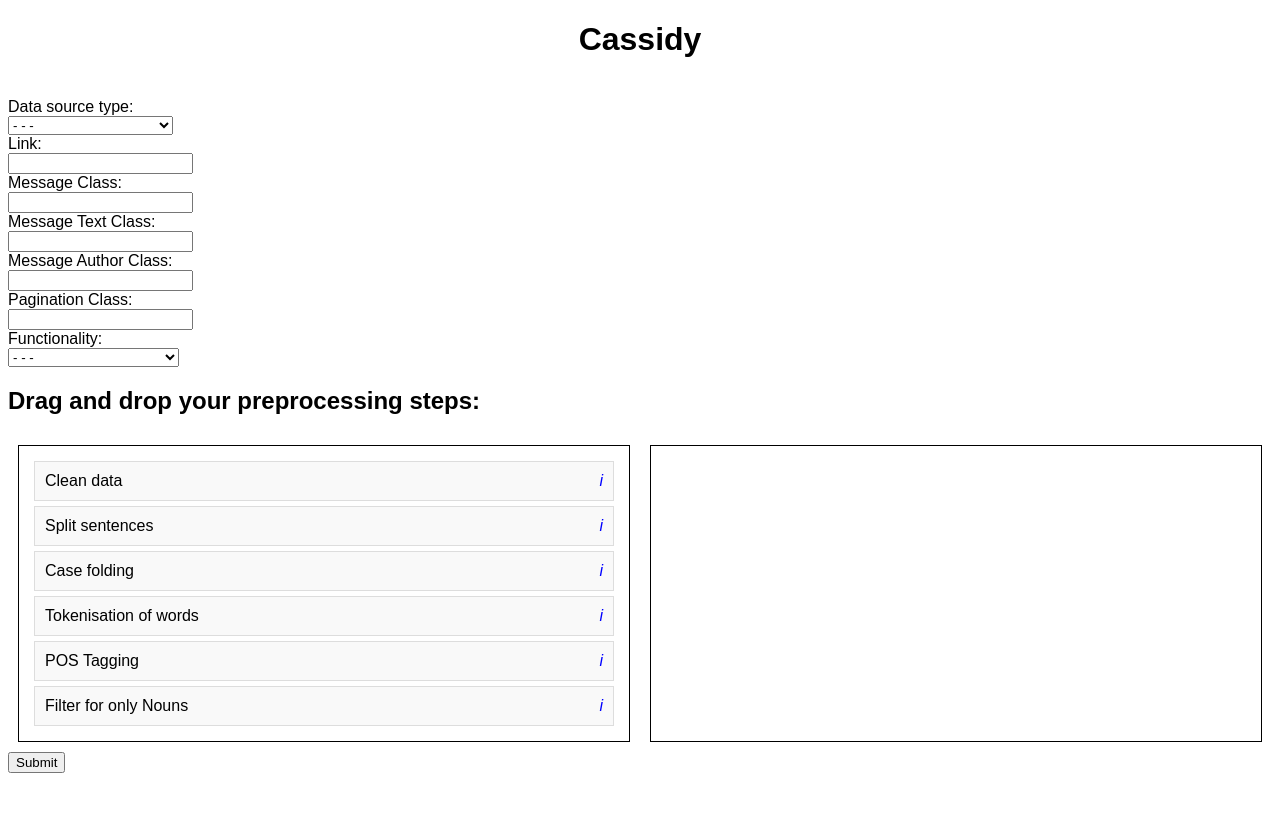
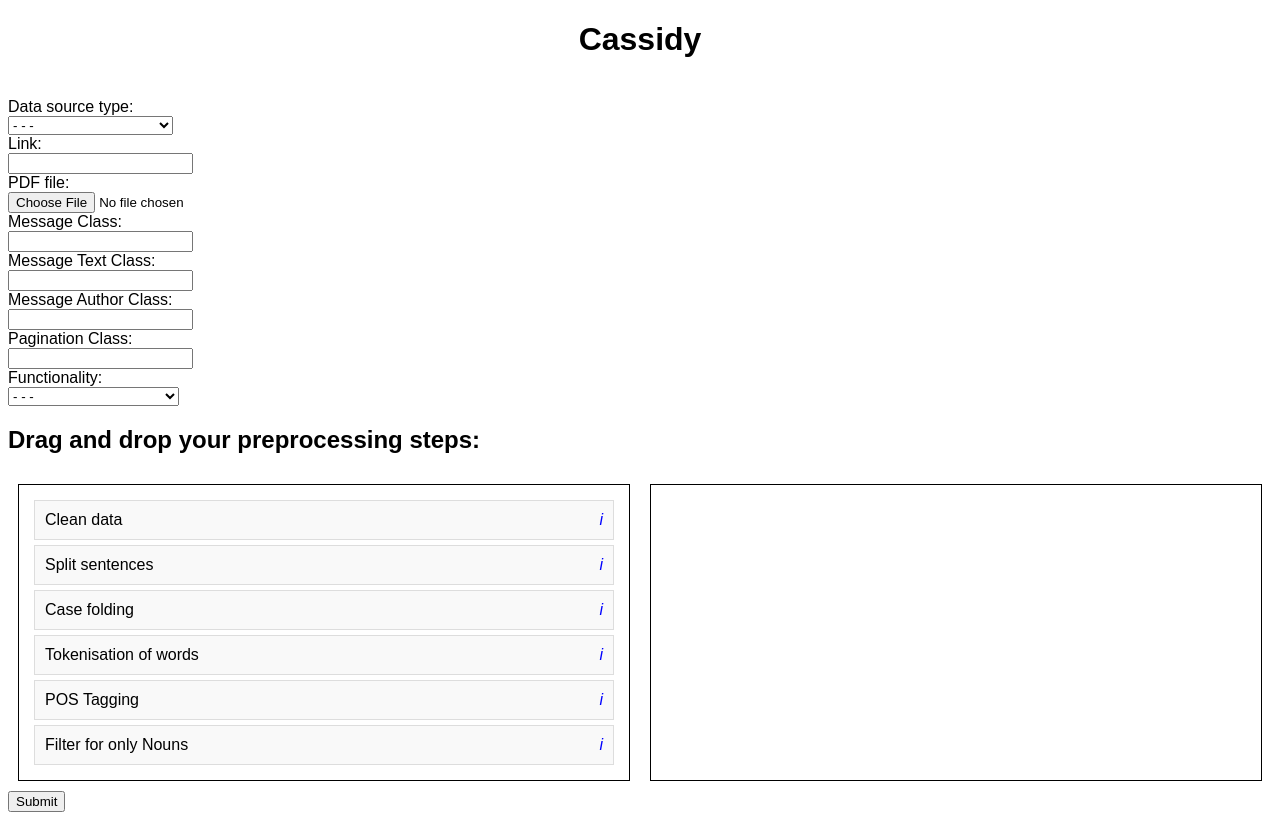
Before and after one commit to Astronoudke/Cassidy, a Flask app: page / in a window 1280 px wide. Before the commit the page ends 773 px from the top, so only its background shows below. Run offline with Flask 3, Linux system fonts and the light colour scheme; some libraries are stand-ins or nearby versions.

Commit message:
Allows uploading a local scientific article in PDF-format.

```diff
--- a/application/F_UserInterface/ApplicationManager/application_manager.py
+++ b/application/F_UserInterface/ApplicationManager/application_manager.py
@@ -42,7 +42,6 @@ class ScientificLiteratureAnalyzer:
 
             new_dict[header] = summary
 
-        print(new_dict)
 
         return new_dict
 
@@ -65,8 +64,6 @@ class ScientificLiteratureAnalyzer:
         relation_extractor = RelationExtractor(new_text)
         relations = relation_extractor.extract('co_occurrence')
 
-        print(relations)
-
         return relations
 
     def sentiment_analysis(self, preprocessing_steps=[]):
@@ -82,8 +79,6 @@ class ScientificLiteratureAnalyzer:
         for header, text in preprocessed_data.items():
             sa = SentimentAnalyzer(text)
             new_dict[header] = sa.analyze('textblob_analysis')
-
-        print(new_dict)
 
         return new_dict
 
--- a/application/F_UserInterface/main.py
+++ b/application/F_UserInterface/main.py
@@ -1,5 +1,7 @@
 from flask import Flask, request, redirect, render_template, url_for, session
 import threading
+import os
+import time
 
 import sys
 sys.path.append('C:\\Users\\noudy\\PycharmProjects\\Cassidy\\application')
@@ -7,6 +9,7 @@ sys.path.append('C:\\Users\\noudy\\PycharmProjects\\Cassidy\\application')
 from F_UserInterface.ApplicationManager.application_manager import ScientificLiteratureAnalyzer, ForumAnalyzer
 
 app = Flask(__name__)
+app.config['UPLOAD_FOLDER'] = os.path.join(os.path.dirname(os.path.realpath(__file__)), 'uploaded_files')
 app.secret_key = 'your_secret_key_here'  # Change to your actual secret key
 
 @app.route('/', methods=['GET', 'POST'])
@@ -17,9 +20,23 @@ def home():
         'relation_extractor': ['clean_data', 'case_folding', 'split_sentences', 'tokenize', 'pos_tagging', 'filter_pos_tagged'],
         # Add more mappings as necessary
     }
+
     if request.method == 'POST':
         session['source_type'] = request.form.get('source_type')
-        session['link'] = request.form.get('link')
+
+        if 'pdf_file' in request.files and session['source_type'] == 'Scientific article':
+            pdf_file = request.files['pdf_file']
+            # Add a timestamp to the filename
+            filename = str(time.time()) + "_" + pdf_file.filename
+            file_path = os.path.join(app.config['UPLOAD_FOLDER'], filename)
+            pdf_file.save(file_path)
+            session['link'] = file_path  # The link now contains local file path
+            print("Via PDF " + session['link'])
+
+        else:
+            session['link'] = request.form.get('link')
+            print("Via link: " + session['link'])
+
         session['preprocessing_steps'] = request.form.get('preprocessing_steps_order').split(",")
         session['functionality'] = request.form.get('functionality')
 
@@ -46,10 +63,9 @@ def loading():
     else:
         analyzer = ScientificLiteratureAnalyzer(session['link'])
 
-    print(preprocessing_steps)
-
     result = analyzer.analyze(functionality=functionality, preprocessing_steps=preprocessing_steps)
     session['result'] = result
+    print(session['result'])
 
     return redirect(url_for('result'))
 
@@ -58,6 +74,10 @@ def result():
     result = session.get('result')
     functionality = session.get('functionality')
     print(functionality)
+
+    if os.path.exists(session['link']):
+        os.remove(session['link'])
+        print("File removed: " + session['link'])
 
     if functionality == 'sentiment_analysis':
         avg_sentiment = sum(result.values()) / len(result)
--- a/application/F_UserInterface/templates/home.html
+++ b/application/F_UserInterface/templates/home.html
@@ -11,10 +11,10 @@
     <div id="loading-overlay">
         <div id="loading-text">Loading<span id="loading-dots"></span></div>
     </div>
-    <form action="/" method="post">
+    <form action="/" method="post" enctype='multipart/form-data'>
         <h1>Cassidy</h1>
             <br> Data source type: <br>
-            <select name="source_type", id="source_type" onchange="updateInputFields()">
+            <select name="source_type" id="source_type" onchange="updateInputFields()">
                 <option value="None">- - -</option>
                 <option value="Scientific article">Scientific article</option>
                 <option value="Online forum discussion">Online forum discussion</option>
@@ -23,6 +23,10 @@
             <div id="link_div">
                 Link: <br>
                 <input type="text" id="link" name="link"><br>
+                <div id="file_upload_div">
+                    PDF file: <br>
+                    <input type="file" id="pdf_file" name="pdf_file" accept=".pdf"><br>
+                </div>
             </div>
             <div id="message_div">
                 Message Class: <br>
@@ -115,6 +119,24 @@
             }
         }
 
+        function updateInputFields() {
+            var sourceType = document.getElementById('source_type').value;
+            var linkDiv = document.querySelector('#link_div');
+            var fileUploadDiv = document.querySelector('#file_upload_div');
+            var messageDiv = document.querySelector('#message_div');
+            // Initially hide all divs
+            linkDiv.style.display = 'none';
+            fileUploadDiv.style.display = 'none';
+            messageDiv.style.display = 'none';
+            if(sourceType == 'Scientific article') {
+                linkDiv.style.display = 'block';
+                fileUploadDiv.style.display = 'block';
+            } else if(sourceType == 'Online forum discussion') {
+                linkDiv.style.display = 'block';
+                messageDiv.style.display = 'block';
+            }
+        }
+
         function startLoadingDots() {
             var count = 0;
             setInterval(function() {
```
Also changed, not shown: application/F_UserInterface/templates/result_summary.html (+3 -5 lines).
